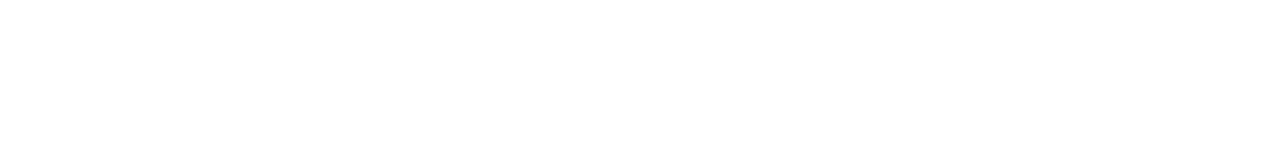
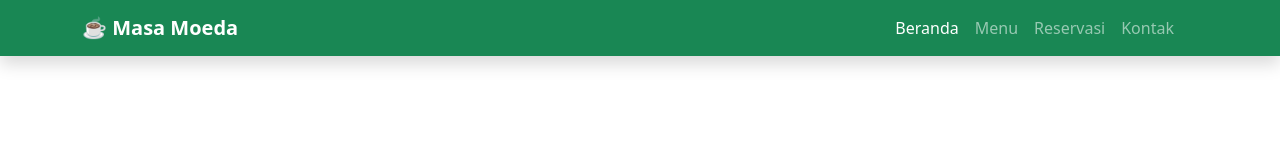
Before and after one commit to nabilaputrinasution12/websitecafe_nabilaputrinst, a plain HTML site: page index.html in a window 1280 px wide. Drawn offline with nearby package versions, Linux system fonts and the light colour scheme.

Commit message:
menambahkan navbar

```diff
--- a/index.html
+++ b/index.html
@@ -17,6 +17,7 @@
 </head>
 
 <body>
+
  <!-- Bootstrap 5 JavaScript -->
 
  <script src="https://cdn.jsdelivr.net/npm/bootstrap@5.3.2/dist/js/bootstrap.bundle.min.js"></script>
@@ -24,3 +25,35 @@
 </body>
 
 </html>
+<!-- Navbar -->
+ <nav class="navbar navbar-expand-lg navbar-dark bg-success sticky-top shadow">
+
+ <div class="container">
+
+ <a class="navbar-brand fw-bold" href="#">☕ Masa Moeda</a>
+
+ <button class="navbar-toggler" type="button" data-bs-toggle="collapse" data-bs-target="#navbarNav">
+
+ <span class="navbar-toggler-icon"></span>
+
+ </button>
+
+ <div class="collapse navbar-collapse" id="navbarNav">
+
+ <ul class="navbar-nav ms-auto me-3">
+
+ <li class="nav-item"><a class="nav-link active" href="#hero">Beranda</a></li>
+
+ <li class="nav-item"><a class="nav-link" href="#menu">Menu</a></li>
+
+ <li class="nav-item"><a class="nav-link" href="#reservasi">Reservasi</a></li>
+
+
+ <li class="nav-item"><a class="nav-link" href="#kontak">Kontak</a></li>
+ </ul>
+
+ </div>
+
+ </div>
+
+ </nav>
```
